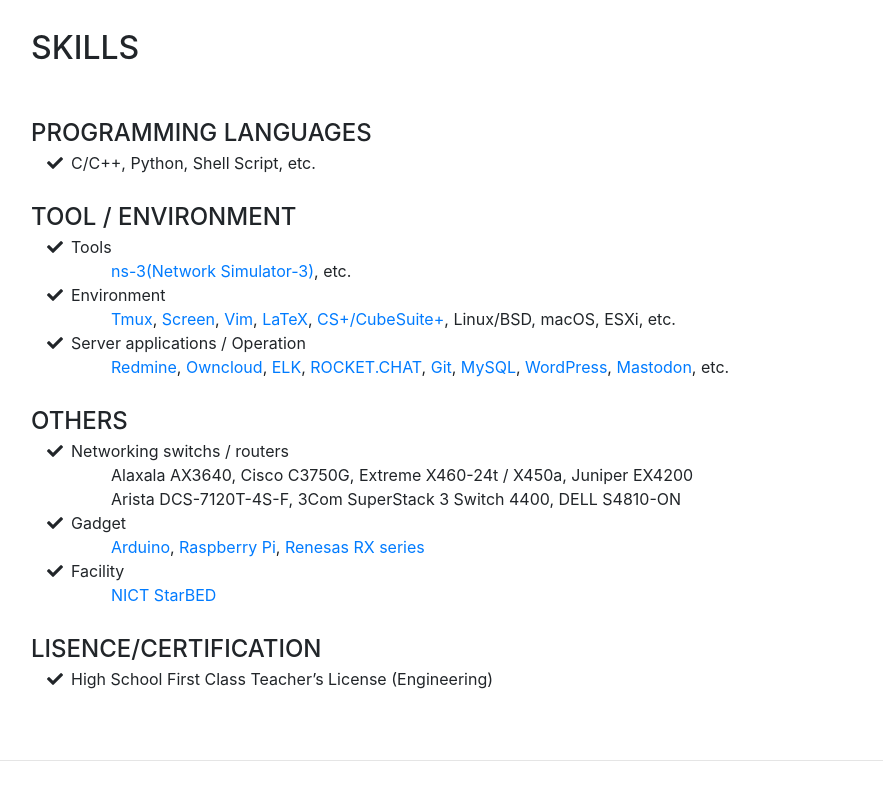
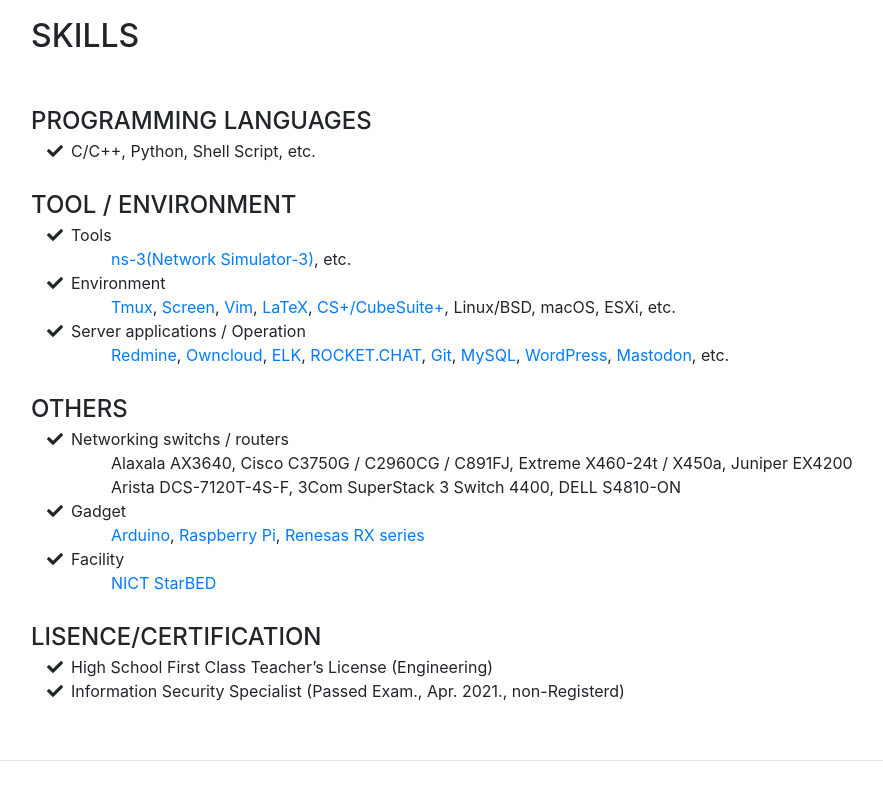
Before and after one commit to rosev838/rosev838.github.io, a website with bundled scripts: page index.html in a window 1280 px wide. Shown: the part 1642-2442 px from the top of the page, without its empty margins (289-1172 px from the left). Built offline with nearby package versions, Linux system fonts and the light colour scheme; a web font is replaced by a local one.

Commit message:
add RISS

```diff
--- a/index.html
+++ b/index.html
@@ -95,9 +95,9 @@
             <a href="https://instagram.com/" target="_blank">
               <i class="fab fa-instagram"></i>
             </a>
-            -->
             <a href="https://ask.fm/rosev838" target="_blank">
               <i class="fab c-fa-ask_fm"></i>
+            -->
             </a>
           </div>
         </div>
@@ -205,7 +205,7 @@
                 <ul>
                     <li style="list-style-type: none">
                         Alaxala AX3640,
-                        Cisco C3750G,
+                        Cisco C3750G / C2960CG / C891FJ,
                         Extreme X460-24t / X450a,
                         Juniper EX4200
                     </li>
@@ -243,6 +243,9 @@
             <li>
               <i class="fa-li fa fa-check"></i>
               High School First Class Teacher’s License (Engineering)</li>
+            <li>
+              <i class="fa-li fa fa-check"></i>
+              Information Security Specialist (Passed Exam., Apr. 2021., non-Registerd)</li>
           </ul>
         </div>
       </section>
```
Also changed, not shown: index.ja.html (+5 -2 lines).
